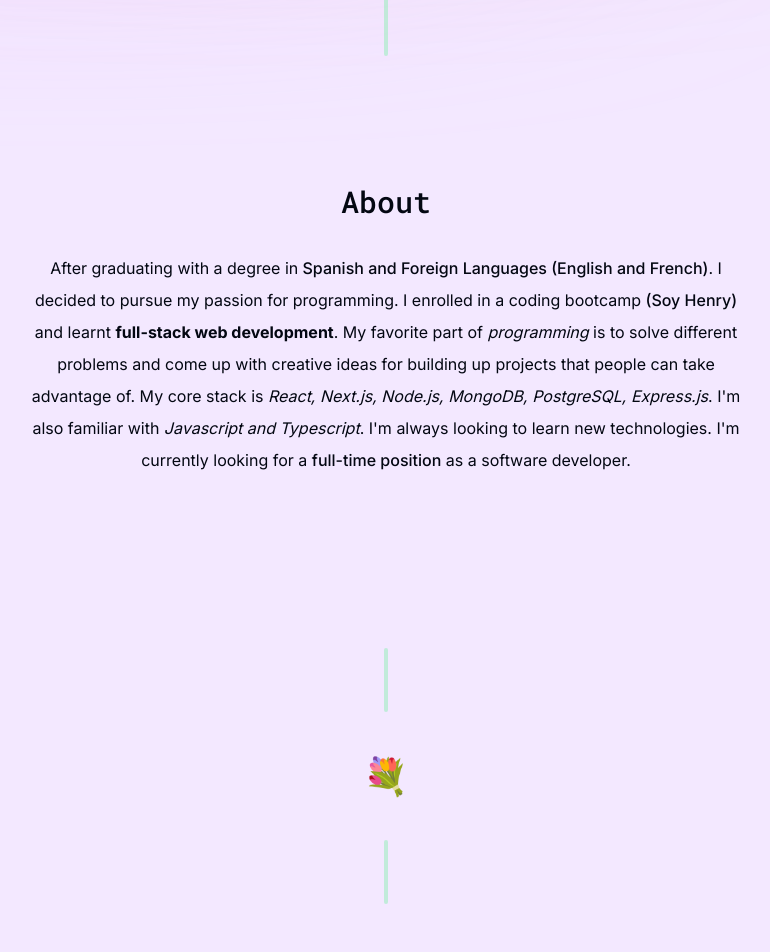
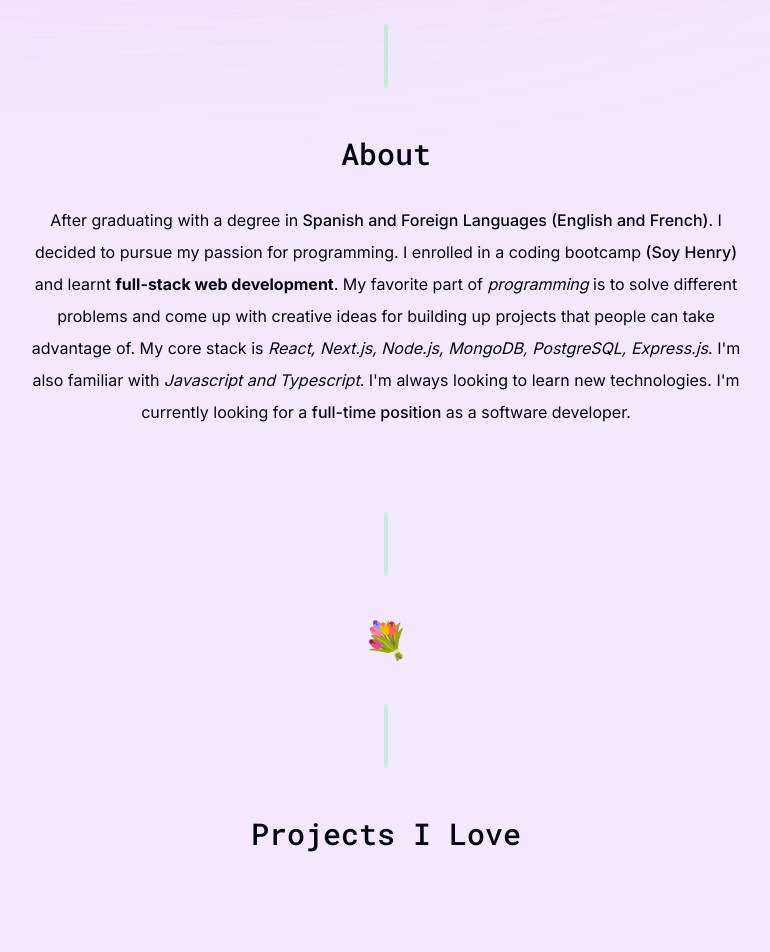
Before and after one commit to Katemoca/Portfolio-2023, a Next.js app: page / in a window 1280 px wide. Shown: the part 760-1712 px from the top of the page, without its empty margins (254-1024 px from the left). Built offline with nearby package versions, Linux system fonts and the light colour scheme.

Commit message:
Added more components. Created the Projects component and its styles.

```diff
--- a/components/about.tsx
+++ b/components/about.tsx
@@ -5,7 +5,7 @@ import { motion } from "framer-motion";
 export default function About() {
   return (
     <motion.section
-      className="max-w-[45rem] mt-8 sm:mt-20 mb-28 text-center scroll-mt-28 leading-8"
+      className="max-w-[45rem] scroll-mt-28 sm:mt-8 mb-28 sm:mb-2 text-center leading-8"
       initial={{ opacity: 0, y: 100 }}
       animate={{ opacity: 1, y: 0 }}
       transition={{ delay: 0.175 }}>
--- a/components/intro.tsx
+++ b/components/intro.tsx
@@ -16,7 +16,7 @@ export default function Intro() {
   return (
     <section
       id="home"
-      className="mb-28 max-w-[50rem] text-center sm:mb-0 scroll-mt-[100rem]">
+      className="mb-28 max-w-[50rem] text-center sm:mb-4 scroll-mt-[100rem]">
       <div className="flex items-center justify-center">
         <div className="relative">
           <motion.div
--- a/components/projects.tsx
+++ b/components/projects.tsx
@@ -1,10 +1,17 @@
 import React from "react";
 import SectionHeading from "./section-heading";
+import { projectsData } from "@/lib/data";
 
 export default function Projects() {
   return (
-    <section>
+    <section className="scroll-mt-28 mt-8 sm:mt-8 mb-28 sm:mb-2">
       <SectionHeading>Projects i love</SectionHeading>
+
+      <div>
+        {projectsData.map((project, index) => (
+          <React.Fragment key={index}></React.Fragment>
+        ))}
+      </div>
     </section>
   );
 }
--- a/components/section-divider.tsx
+++ b/components/section-divider.tsx
@@ -5,7 +5,7 @@ import { motion } from "framer-motion";
 export default function SectionDivider({ height = 1 }) {
   return (
     <motion.div
-      className="relative w-full mt-10 sm:mt-36 mb-28 sm:mb-36 flex items-center justify-center"
+      className="relative w-full mt-10 sm:mt-40 mb-20 sm:mb-28 flex items-center justify-center"
       initial={{ opacity: 0, y: 100 }}
       animate={{ opacity: 1, y: 0 }}
       transition={{ delay: 0.125 }}>
--- a/lib/data.ts
+++ b/lib/data.ts
@@ -64,21 +64,21 @@ export const experiencesData = [
 
 export const projectsData = [
   {
-    title: "CorpComment",
+    title: "HealthPlus",
     description:
       "I worked as a full-stack developer on this startup project for 2 years. Users can give public feedback to companies.",
     tags: ["React", "Next.js", "MongoDB", "Tailwind", "Prisma"],
     imageUrl: corpcommentImg,
   },
   {
-    title: "rmtDev",
+    title: "Videogames",
     description:
       "Job board for remote developer jobs. I was the front-end developer. It has features like filtering, sorting and pagination.",
     tags: ["React", "TypeScript", "Next.js", "Tailwind", "Redux"],
     imageUrl: rmtdevImg,
   },
   {
-    title: "Word Analytics",
+    title: "Countries",
     description:
       "A public web app for quick analytics on text. It shows word count, character count and social media post limits.",
     tags: ["React", "Next.js", "SQL", "Tailwind", "Framer"],
```
